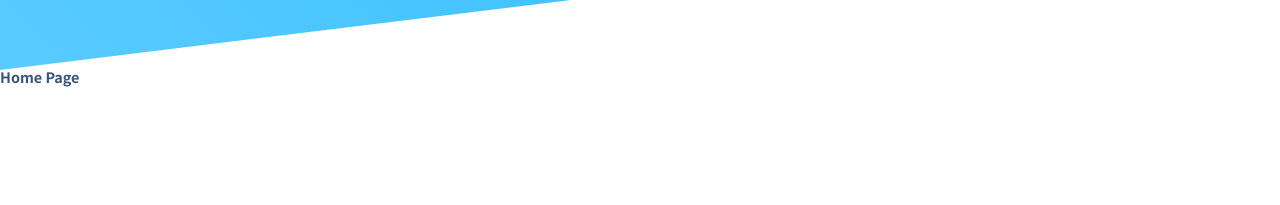
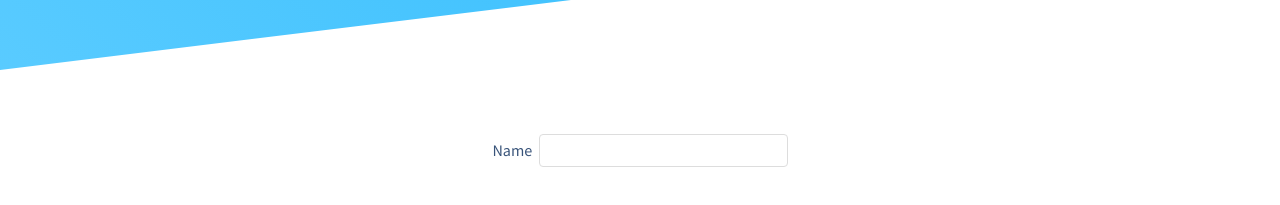
Before and after one commit to slenderfigure/Supreme-Legendary, an Angular app: page /home in a window 1280 px wide. Shown: the part 445-650 px from the top of the page. Built offline with nearby package versions, Linux system fonts and the light colour scheme.

Commit message:
Moved DashboardComponant to src/app

```diff
--- a/src/app/app-routing/app-routing.module.ts
+++ b/src/app/app-routing/app-routing.module.ts
@@ -1,11 +1,12 @@
 import { NgModule } from '@angular/core';
 import { RouterModule, Route } from '@angular/router';
 
-import { DashboardComponent } from '../pokemon/dashboard/dashboard.component';
+import { DashboardComponent } from '../dashboard/dashboard.component';
 import { NotFoundComponent } from '../pokemon/not-found/not-found.component';
+import { ReactiveFormComponent } from '../reactive-form/reactive-form.component';
 
 const route: Route[] = [
-  { path: 'home', component: DashboardComponent },
+  { path: 'home', component: ReactiveFormComponent },
   { path: '', redirectTo: '/home', pathMatch: 'full' },
   { path: '**', component: NotFoundComponent },
 ];
--- a/src/app/app.module.ts
+++ b/src/app/app.module.ts
@@ -6,15 +6,19 @@ import { PokemonModule } from './pokemon/pokemon.module';
 
 import { AppComponent } from './app.component';
 import { NavbarComponent } from './pokemon/navbar/navbar.component';
+import { ReactiveFormsModule } from '@angular/forms';
+import { ReactiveFormComponent } from './reactive-form/reactive-form.component';
 
 
 @NgModule({
   declarations: [
     AppComponent,
-    NavbarComponent
+    NavbarComponent,
+    ReactiveFormComponent
   ],
   imports: [
     BrowserModule,
+    ReactiveFormsModule,
     HttpClientModule,
     PokemonModule,
     AppRoutingModule
--- a/src/app/pokemon/dashboard/dashboard.component.html
+++ /dev/null
@@ -1 +0,0 @@
-<h1>Home Page</h1>
--- /dev/null
+++ b/src/app/reactive-form/reactive-form.component.css
@@ -0,0 +1,16 @@
+.form-group {
+  display: flex;
+  width: fit-content;
+  margin: 4rem auto;
+  align-items: center;
+}
+
+.form-group label {
+  margin-right: 0.4rem;
+}
+
+.form-group input {
+  padding: 0.3rem 1rem;
+  border: 1px solid #ddd;
+  border-radius: 4px;
+}
--- /dev/null
+++ b/src/app/reactive-form/reactive-form.component.html
@@ -0,0 +1,4 @@
+<div class="form-group">
+  <label for="name">Name</label>
+  <input id="name" type="text">
+</div>
--- /dev/null
+++ b/src/app/reactive-form/reactive-form.component.ts
@@ -0,0 +1,15 @@
+import { Component, OnInit } from '@angular/core';
+
+@Component({
+  selector: 'reactive-form',
+  templateUrl: './reactive-form.component.html',
+  styleUrls: ['./reactive-form.component.css']
+})
+export class ReactiveFormComponent implements OnInit {
+
+  constructor() { }
+
+  ngOnInit(): void {
+  }
+
+}
```
Also changed, not shown: src/app/dashboard/dashboard.component.css (added), src/app/dashboard/dashboard.component.html (added), src/app/dashboard/dashboard.component.ts (renamed from src/app/pokemon/dashboard/dashboard.component.ts).
